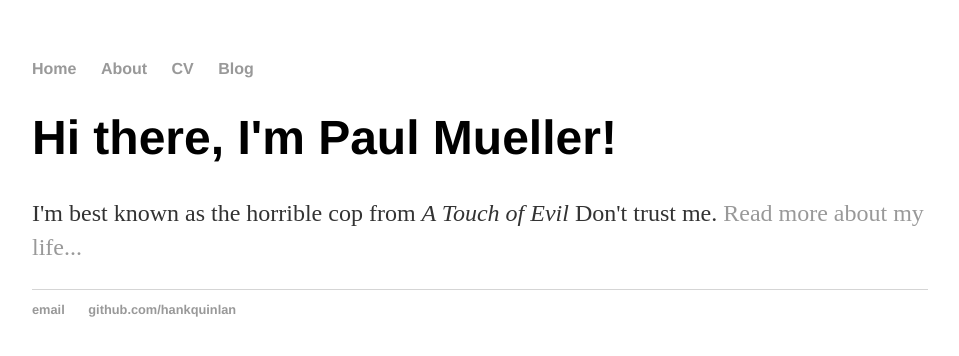
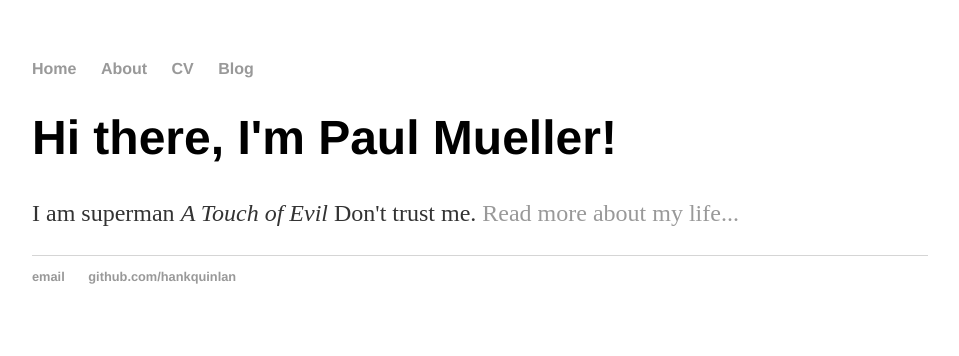
Before and after one commit to I-am-pkm/I-am-pkm.github.io, a Jekyll site: the page built from index.html, in a window 1280 px wide. Shown: the top 356 px of the page, without its empty margins (160-1119 px from the left). Built offline with Jekyll 4.4.1, drawn with Linux system fonts in a browser that asks for light colours.

Commit message:
Update index.html

```diff
--- a/index.html
+++ b/index.html
@@ -4,5 +4,5 @@ title: Paul Mueller
 ---
 <div class="blurb">
 	<h1>Hi there, I'm Paul Mueller!</h1>
-	<p>I'm best known as the horrible cop from <em>A Touch of Evil</em> Don't trust me. <a href="/about">Read more about my life...</a></p>
+	<p>I am superman <em>A Touch of Evil</em> Don't trust me. <a href="/about">Read more about my life...</a></p>
 </div><!-- /.blurb -->
```
